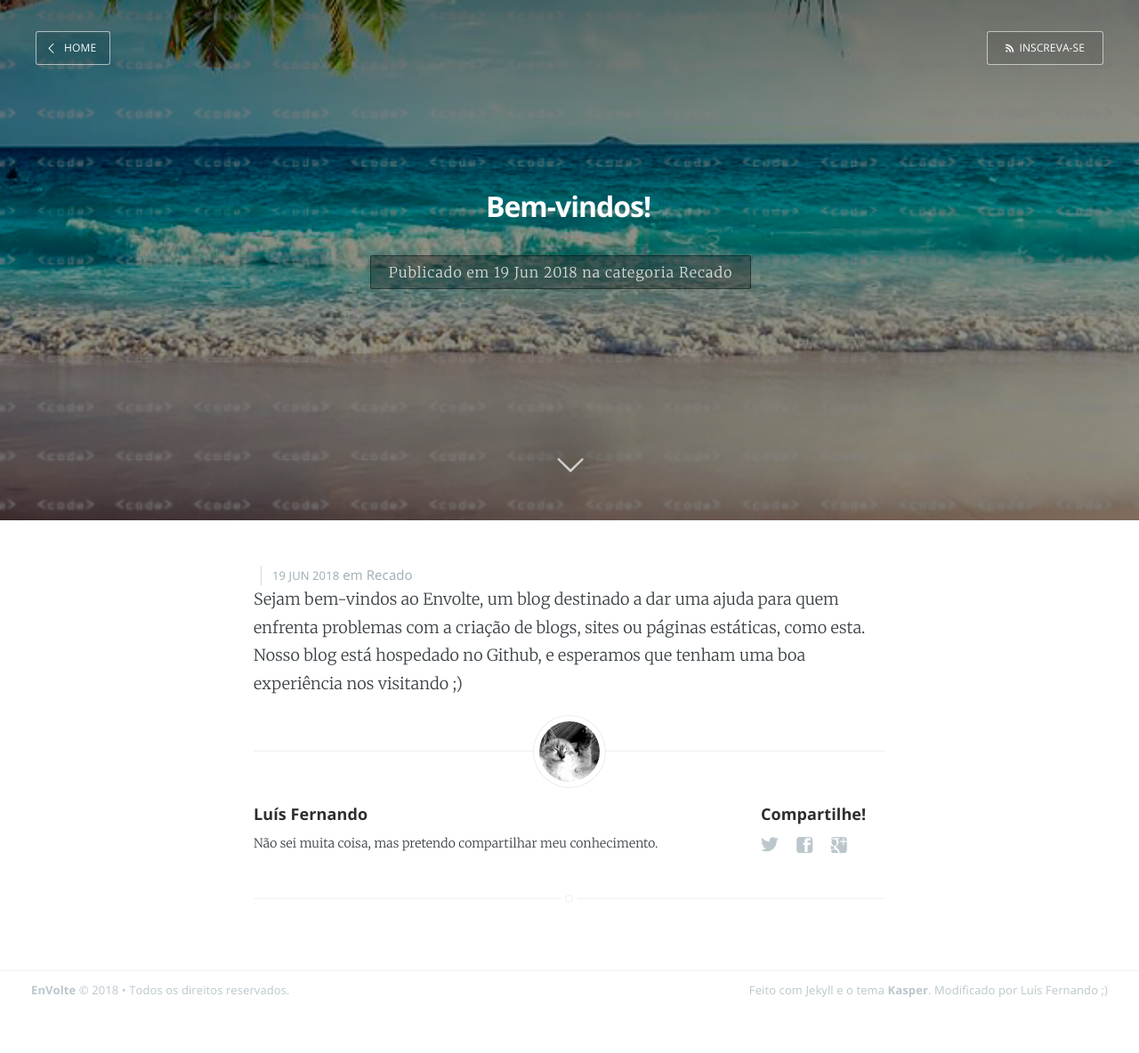
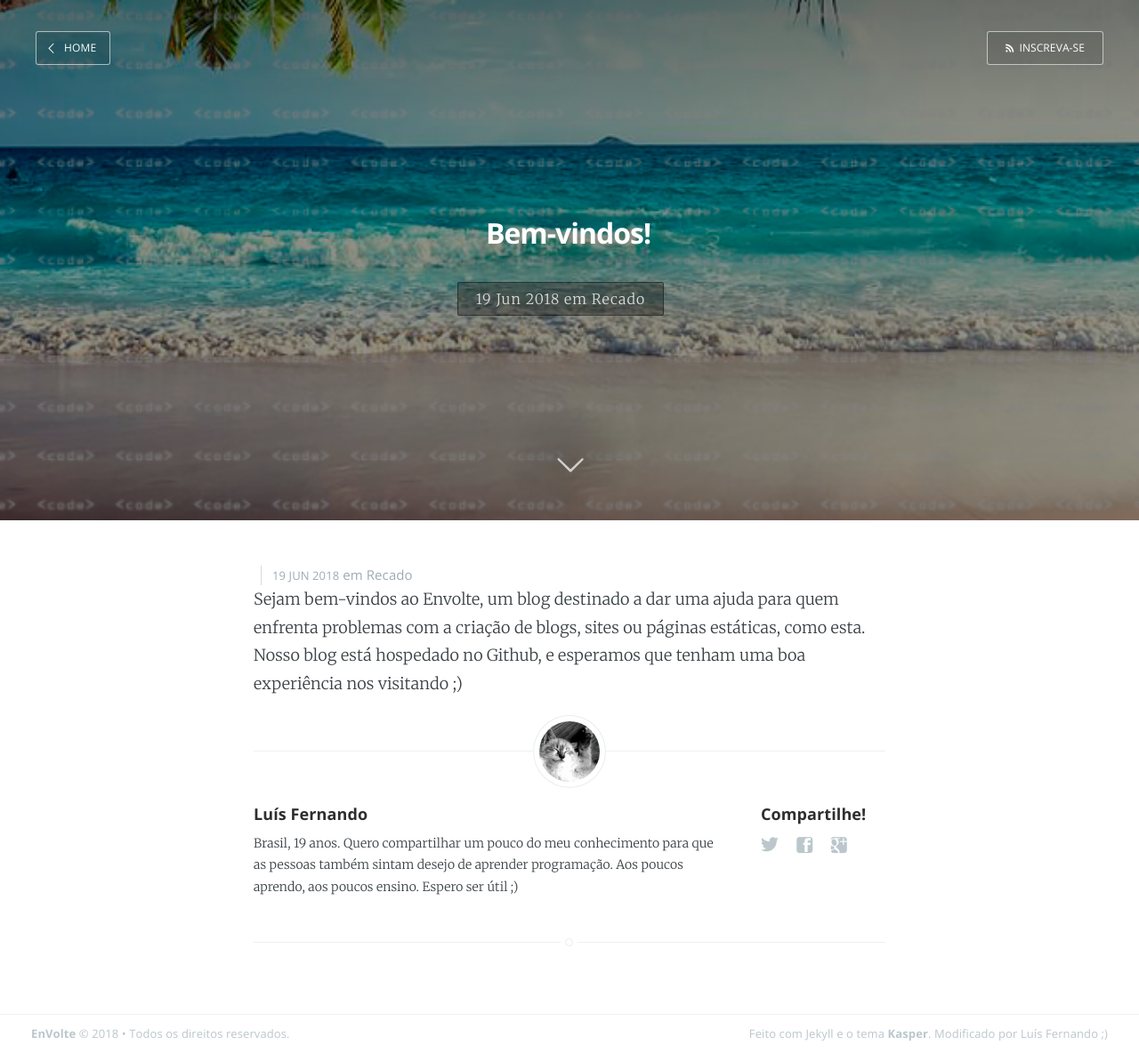
Before and after one commit to EnVolte/envolte.github.io, a Jekyll site: the page built from _posts/2018-06-19-bem-vindos.markdown, in a window 1280 px wide. Shown: the whole page at 89% size. Built offline with Jekyll 4.4.1, drawn with Linux system fonts in a browser that asks for light colours; before the commit the page ends 1135 px from its top, so only the background shows below that.

Commit message:
Update post.html

```diff
--- a/_layouts/post.html
+++ b/_layouts/post.html
@@ -18,19 +18,13 @@ post_class: post-template
             <h1 class="page-title" style="font-size: 3.2rem;">{{ page.title }}</h1>
             <h2 style="text-decoration: none;" class="page-description"><br>
                 <span style="border: 1px solid rgba(0,0,0,0.4); background: rgba(0,0,0,0.3); border-radius: 2px; font-size: 1.6rem; padding: 8px 20px; text-decoration: none; letter-spacing: 1px; font-weight: normal; overflow: hidden; margin-right: 20px;">
-                <time datetime="{{ page.date | date:"%Y-%m-%d" }}">Publicado em {{ page.date | date_to_string }}</time>
+                <time datetime="{{ page.date | date:"%Y-%m-%d" }}">{{ page.date | date_to_string }}</time>
                 {% if page.categories.size > 0 %}
-                    {{ page.categories | array_to_sentence_string | prepend: 'na categoria ' }}
+                    {{ page.categories | array_to_sentence_string | prepend: 'em ' }}
                 {% endif %}
-                </span><br>
+                </span>
             </h2>
 
-            <h2 class="page-description"><br><br>
-                {% if page.about %}
-                <div>
-            <a style='z-index: 999; left: 0; position: absolute; overflow: hidden; font-family: Open Sans; font-size: 1.3rem;' href='{{ site.baseurl }}{{ page.about }}'>Sobre mim</a>
-                </div> {% endif %}
-            </h2>
 
         </div>
 
@@ -63,10 +57,7 @@ post_class: post-template
         </header> -->
 
         <!-- <span class="post-meta">
-            <time datetime="{{ page.date | date:"%Y-%m-%d" }}">{{ page.date | date_to_string }}</time>
-            {% if page.categories.size > 0 %}
-                {{ page.categories | array_to_sentence_string | prepend: 'em ' }}
-            {% endif %}
+            <time datetime="">Se gostou do conteúdo e quiser contribuir, não esqueça de <b><a class="scroll-down icon-arrow-left" href="#comentarios">comentar</a></b>!</time>
         </span> -->
 
         <!-- <h1 class="post-title">{{ page.title }}</h1> -->
@@ -98,7 +89,7 @@ post_class: post-template
                     <h4> {{ site.author }} </h4>
                     <!-- Author Bio -->
                     <p>
-                        Não sei muita coisa, mas pretendo compartilhar meu conhecimento.
+                        Brasil, 19 anos. Quero compartilhar um pouco do meu conhecimento para que as pessoas também sintam desejo de aprender programação. Aos poucos aprendo, aos poucos ensino. Espero ser útil ;)
                     </p>
                 </section>
             {% endif %}
@@ -107,9 +98,11 @@ post_class: post-template
             {% include share.html %}
 
             <!-- Disqus comments -->
+            <div id="comentarios" class="comentarios">
             {% if page.disqus %}
                 {% include disqus.html %}
             {% endif %}
+            </div>
 
         </footer>
 
```
